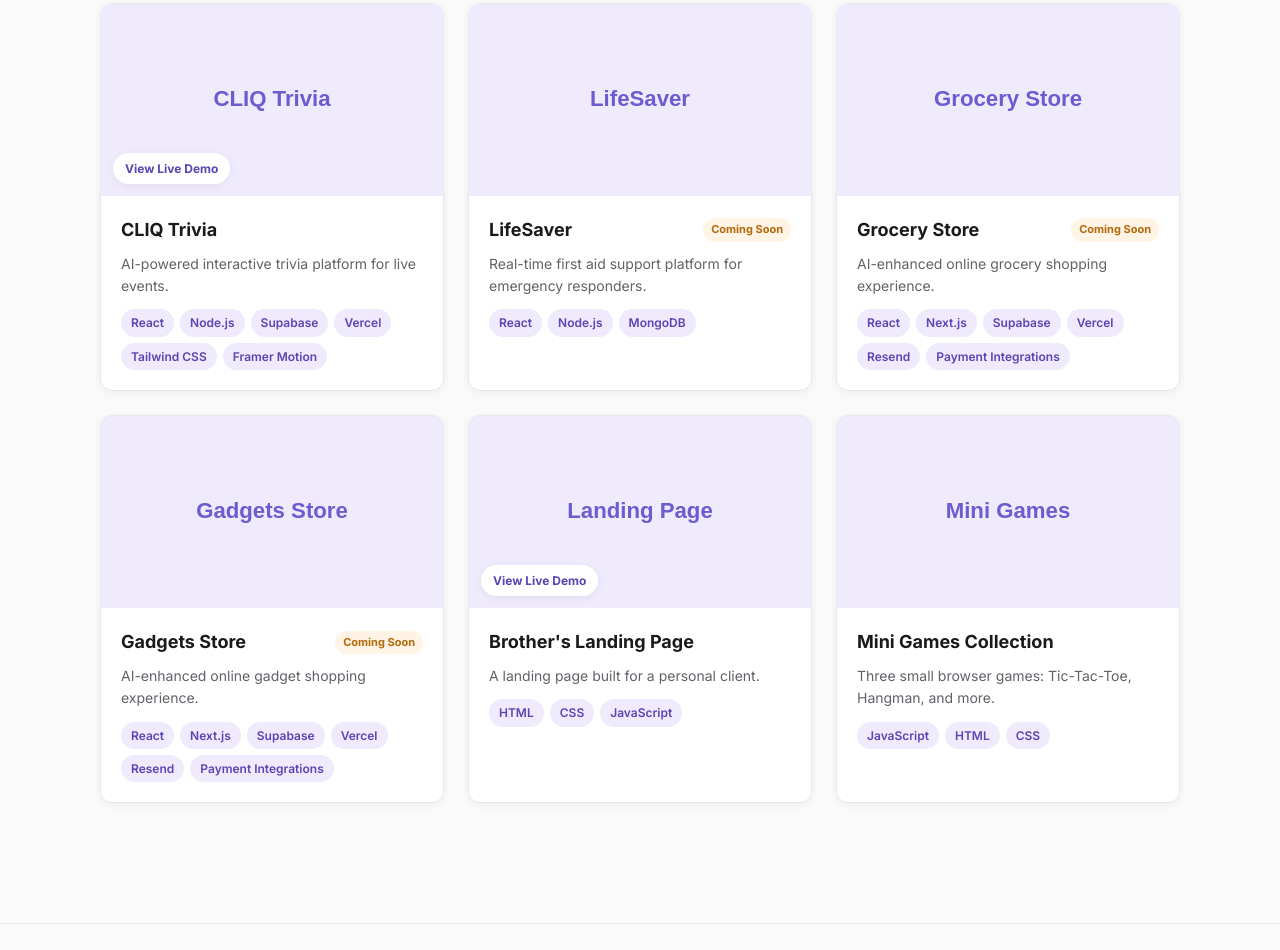
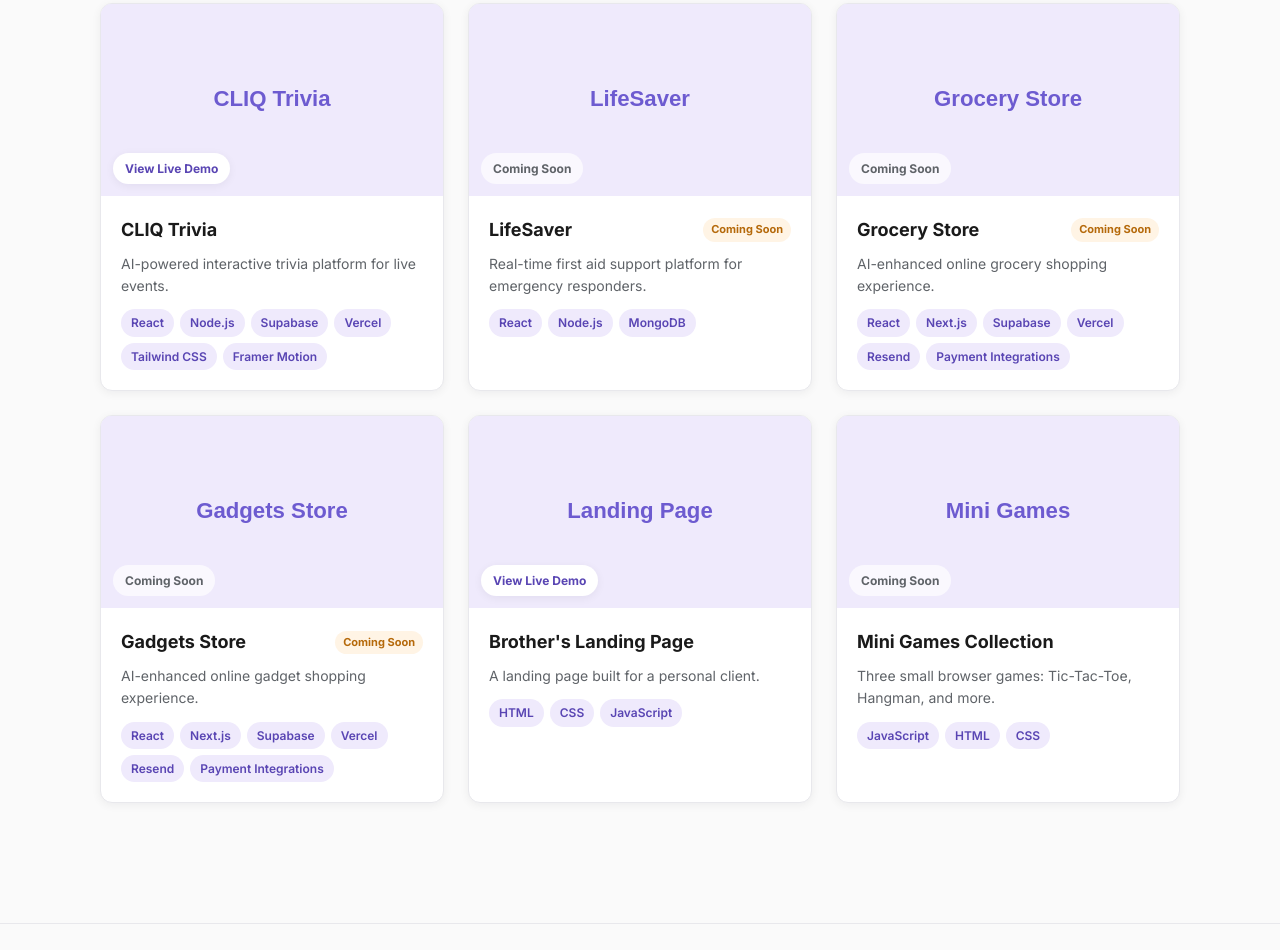
Before and after one commit to Sarale-Gamliel/sarale-gamliel.github.io, a website: page index.html in a window 1280 px wide. Shown: the part 2068-3018 px from the top of the page. Drawn offline with Linux system fonts and the light colour scheme.

Commit message:
Show a corner badge on every project card, disabled placeholder when no link yet
Cards without a live demo link now show a muted "Coming Soon" badge
in the same bottom-left corner spot instead of nothing, so all 6
cards have the same layout while Sarale still has links to add.

Co-Authored-By: Claude Sonnet 5 <noreply@anthropic.com>

```diff
--- a/css/style.css
+++ b/css/style.css
@@ -255,6 +255,15 @@ section.page-section h2 { font-size: 28px; font-weight: 800; margin-bottom: 24px
 
 .project-card-demo-badge:hover { background: var(--accent); color: #fff; }
 
+.project-card-demo-badge-disabled {
+  background: rgba(255, 255, 255, 0.7);
+  color: var(--text-secondary);
+  box-shadow: none;
+  cursor: default;
+}
+
+.project-card-demo-badge-disabled:hover { background: rgba(255, 255, 255, 0.7); color: var(--text-secondary); }
+
 .site-footer {
   border-top: 1px solid var(--border);
   padding: 40px 0;
--- a/js/render.js
+++ b/js/render.js
@@ -32,7 +32,7 @@
     const detailHref = `project.html?id=${encodeURIComponent(project.id)}`;
     const demoBadge = project.links.demo
       ? `<a class="project-card-demo-badge" href="${project.links.demo}" target="_blank" rel="noopener">${escapeHtml(labels.viewLiveDemo)}</a>`
-      : '';
+      : `<span class="project-card-demo-badge project-card-demo-badge-disabled">${escapeHtml(labels.comingSoon)}</span>`;
     return `
       <div class="project-card">
         <div class="project-card-image-wrap">
```
Also changed, not shown: tests/render.test.js (+4 -2 lines).
